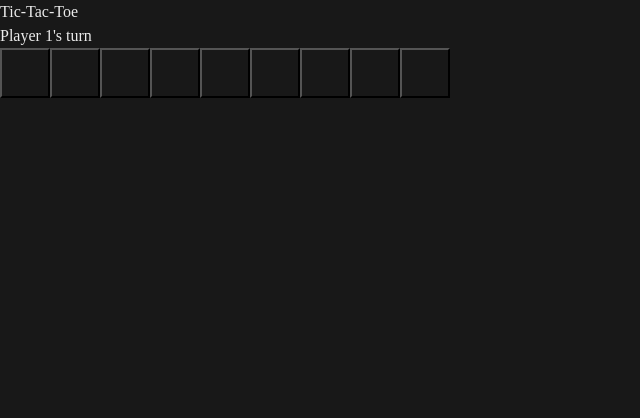
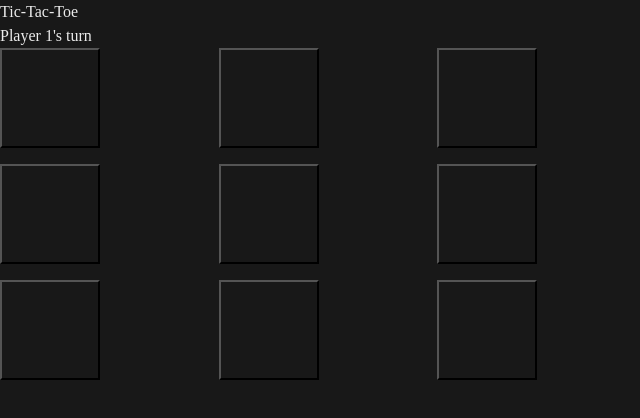
Before and after one commit to Russellier/tic-tac-toe, a plain HTML site: page index.html in a window 1280 px wide. Shown: the whole page, without its empty margins (0-640 px from the left). Drawn offline with Linux system fonts and the light colour scheme.

Commit message:
feat: Display board as grid

```diff
--- a/styles.css
+++ b/styles.css
@@ -46,7 +46,15 @@ h6 {
   overflow-wrap: break-word;
 }
 
+.board {
+  display: grid;
+  grid-template-columns: 1fr 1fr 1fr;
+  grid-template-rows: 1fr 1fr 1fr;
+  gap: 1rem;
+  width: 50vw;
+}
+
 .square-btn {
-  height: 50px;
-  width: 50px;
+  height: 100px;
+  width: 100px;
 }
```
